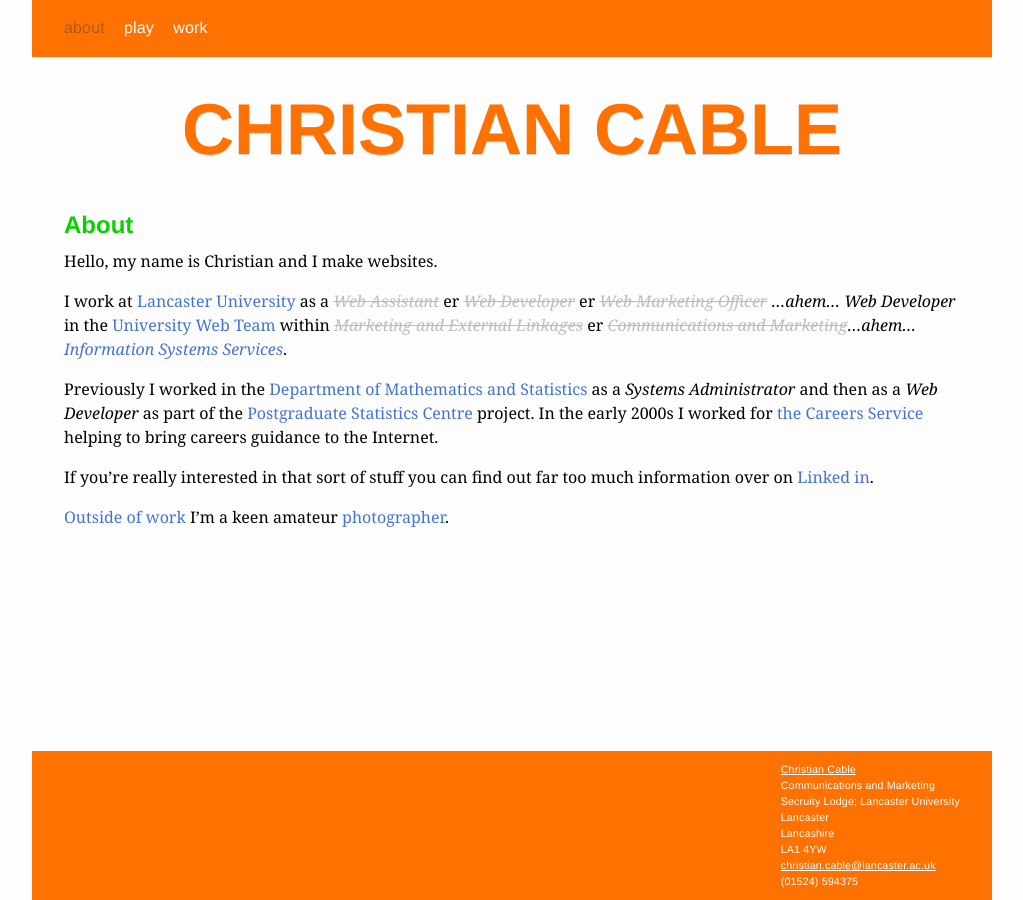
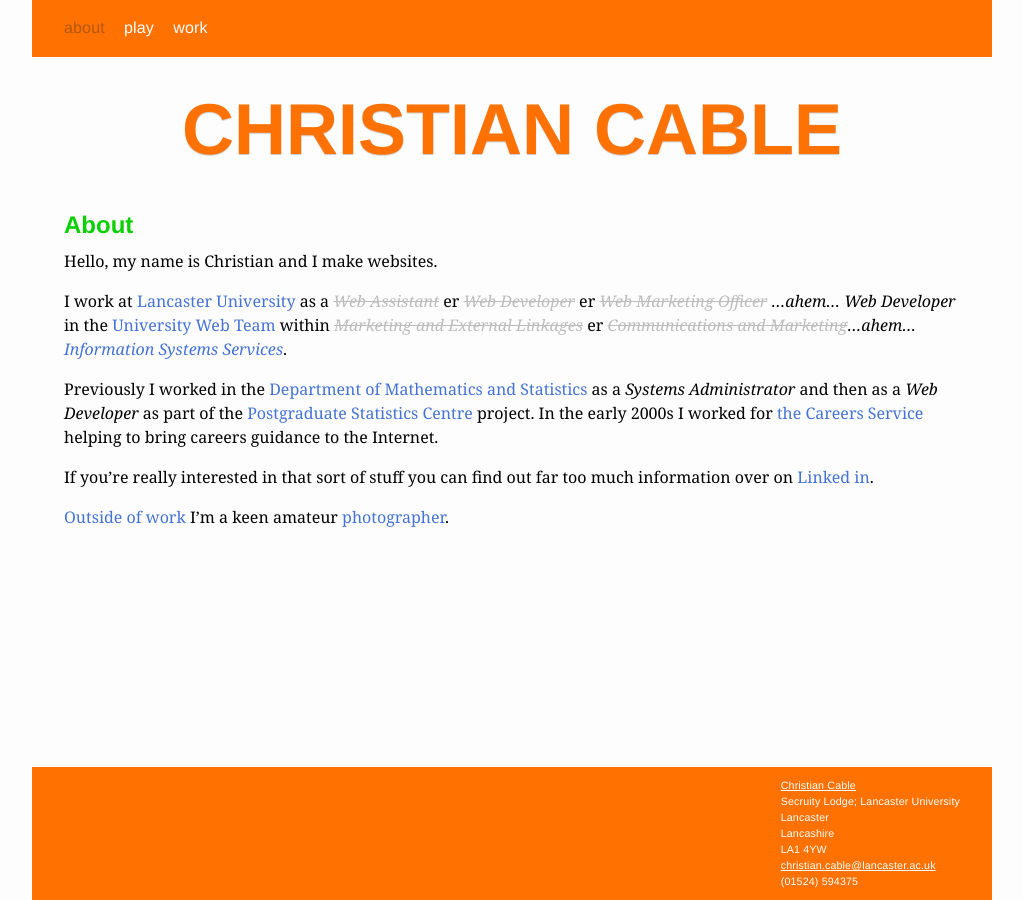
Before and after one commit to christiancable/christiancable.github.io, a Jekyll site: the page built from index.md, in a window 1280 px wide. Shown: the whole page, without its empty margins (128-1151 px from the left). Built offline with Jekyll 4.4.1, drawn with Linux system fonts in a browser that asks for light colours.

Commit message:
doh - removed department from address

```diff
--- a/_includes/footer.html
+++ b/_includes/footer.html
@@ -2,7 +2,6 @@
     <span id="contact">
         <span id="hcard-Christian-Cable" class="vcard">
             <a class="url fn" href="http://www.lancs.ac.uk/~cable">Christian Cable</a>
-            <span class="org">Communications and Marketing</span>
             <span class="adr">
                 <span class="street-address">Secruity Lodge; Lancaster University</span>
                 <span class="locality">Lancaster</span>
```
